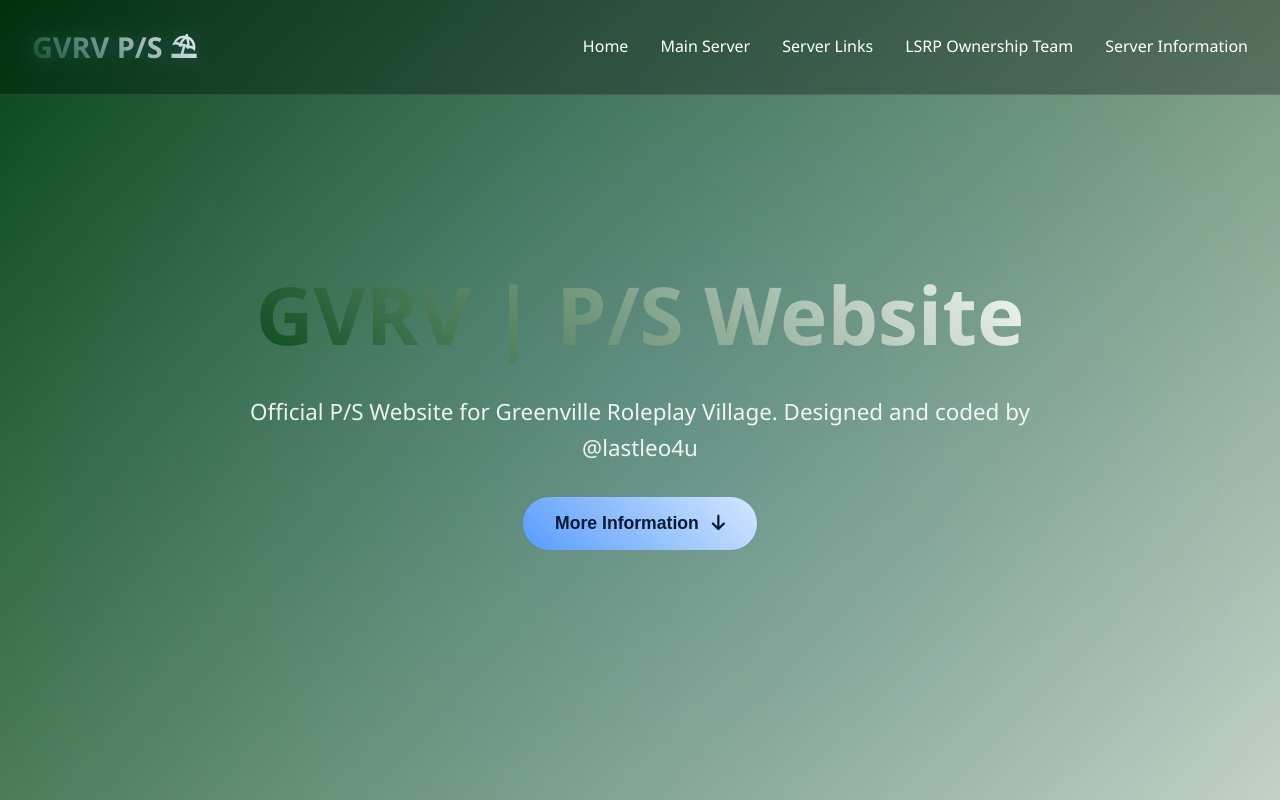
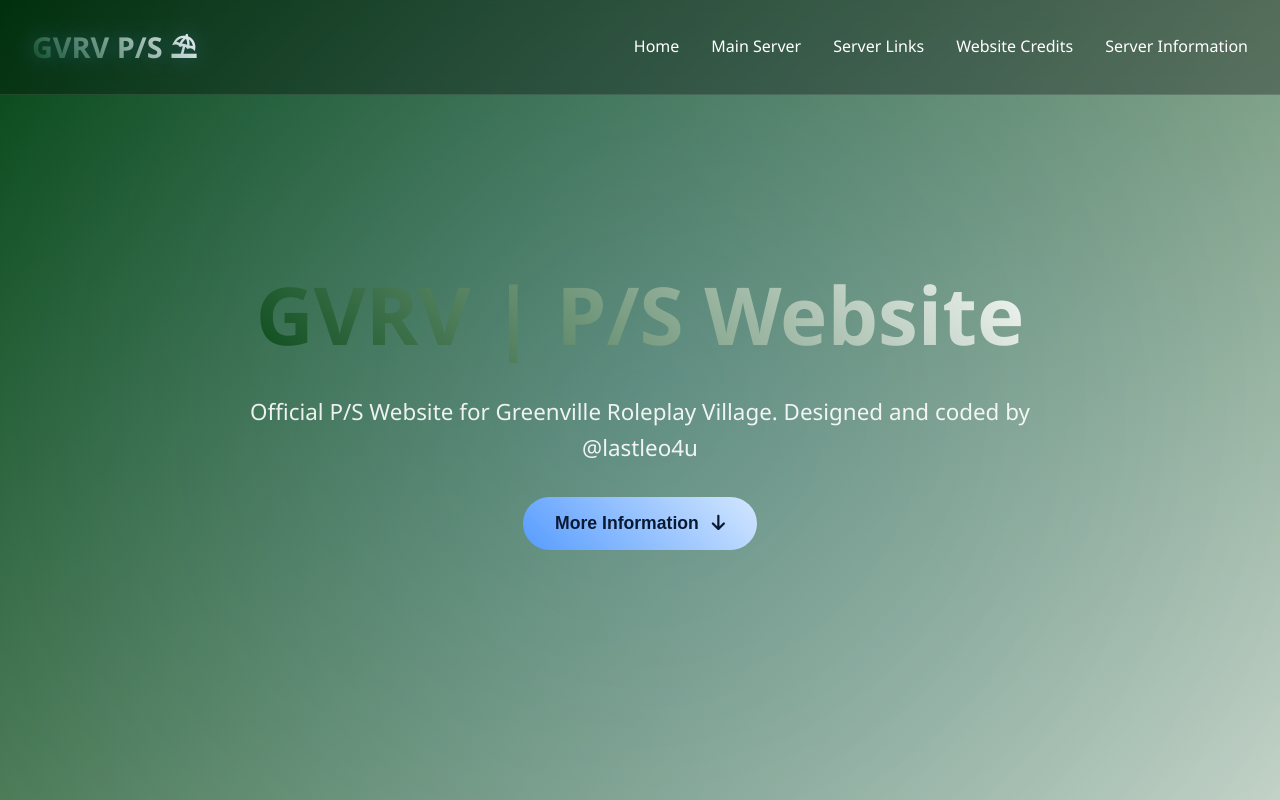
Before and after one commit to that1bupra/gvrv.wsp, a website: page index.html in a window 1280 px wide. Shown: the top 800 px of the page. Drawn offline with Linux system fonts and the light colour scheme; no server answers.

Commit message:
Update index.html

```diff
--- a/index.html
+++ b/index.html
@@ -545,7 +545,7 @@
             <a href="#home">Home</a>
             <a href="#bot">Main Server</a>
             <a href="#community">Server Links</a>
-            <a href="#team">LSRP Ownership Team</a>
+            <a href="#team">Website Credits</a>
             <a href="#about">Server Information</a>
         </div>
     </nav>
```
